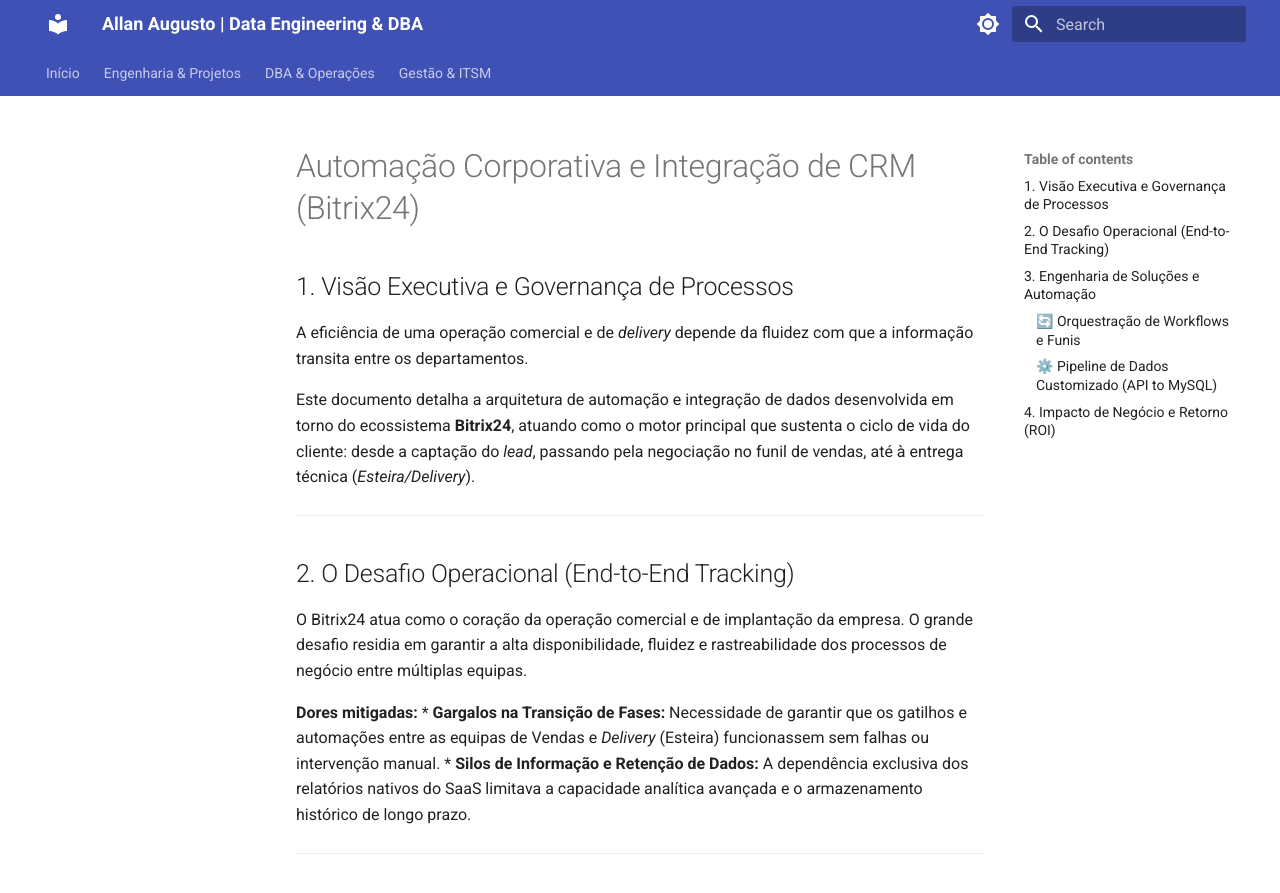
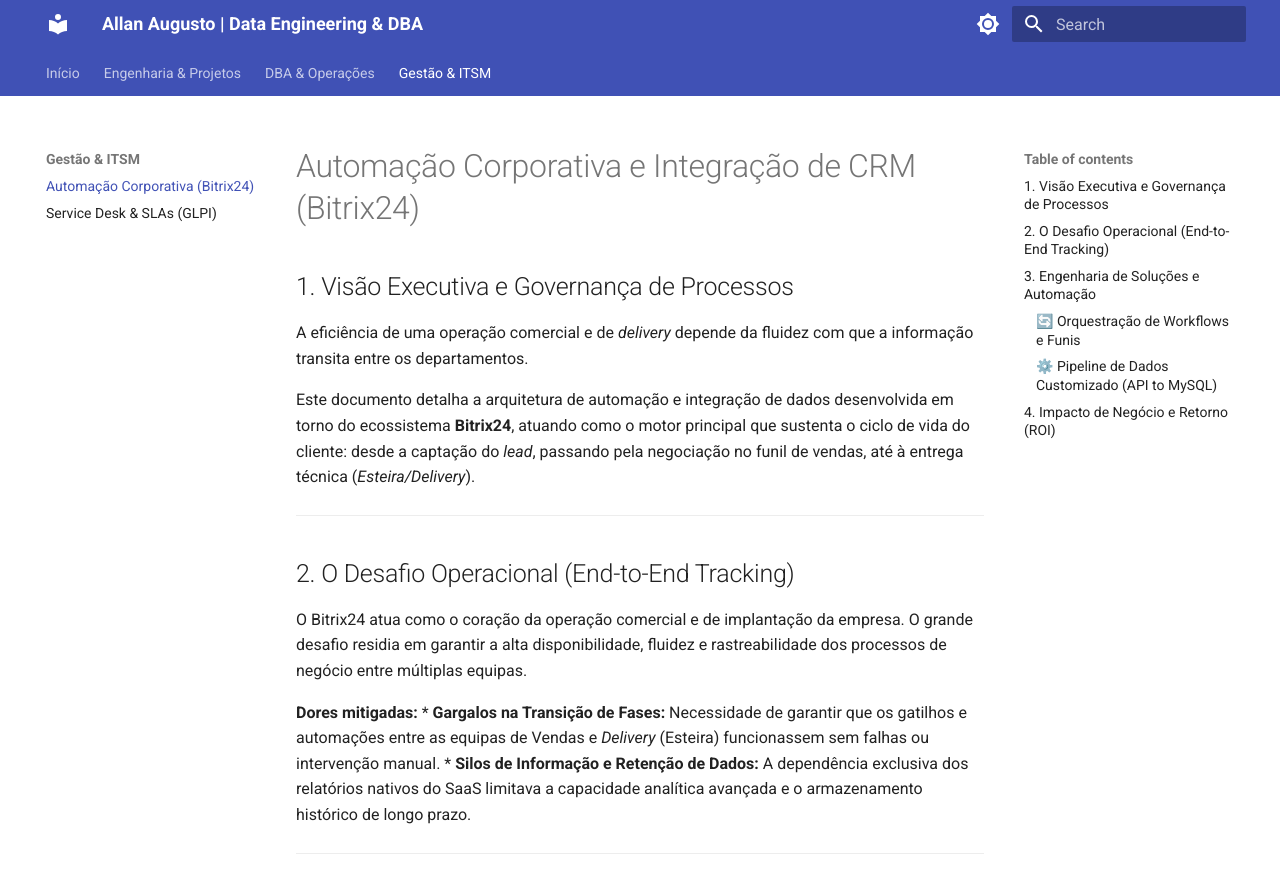
Before and after one commit to Allanao88/portfolio-docs, an MkDocs documentation site: the page built from docs/crm/bitrix24.md, in a window 1280 px wide and 900 px high. Shown: the top 893 px of the window. Built offline with MkDocs 1.6.1 and Material for MkDocs 9.7.7, drawn with Linux system fonts in a browser that asks for light colours; some of the changed lines change nothing that is shown.

Commit message:
Update mkdocs.yml
ajuste de lista lateral

```diff
--- a/mkdocs.yml
+++ b/mkdocs.yml
@@ -45,5 +45,5 @@
     - Resiliência e RCA: dba/resiliencia-rca.md
     - Scripts e Automações: dba/scripts.md
   - Gestão & ITSM:
-    - Automação Corporativa (Bitrix24): crm/bitrix24
-    - Service Desk & SLAs (GLPI): crm/glpi
+    - Automação Corporativa (Bitrix24): crm/bitrix24.md
+    - Service Desk & SLAs (GLPI): crm/glpi.md
```
